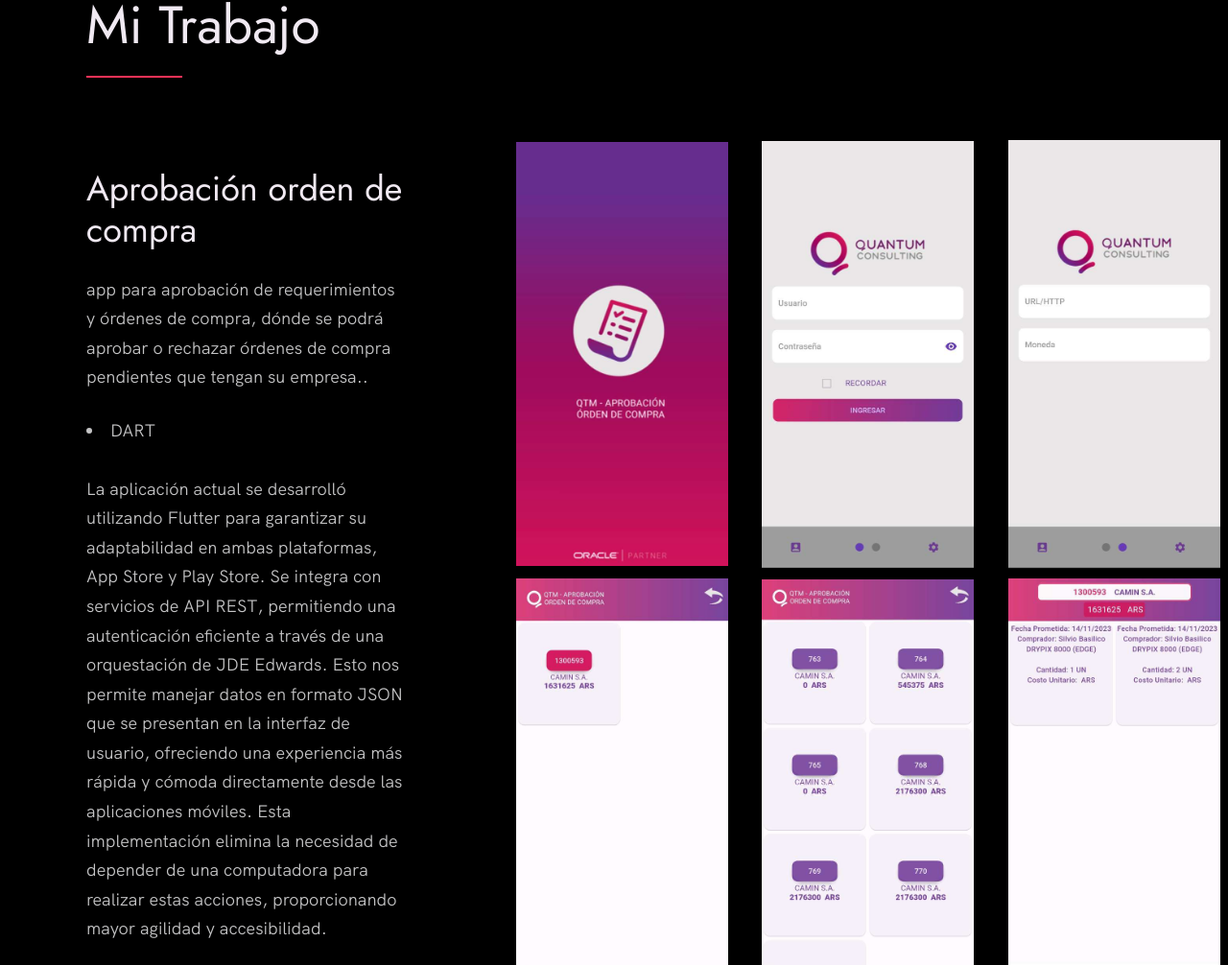
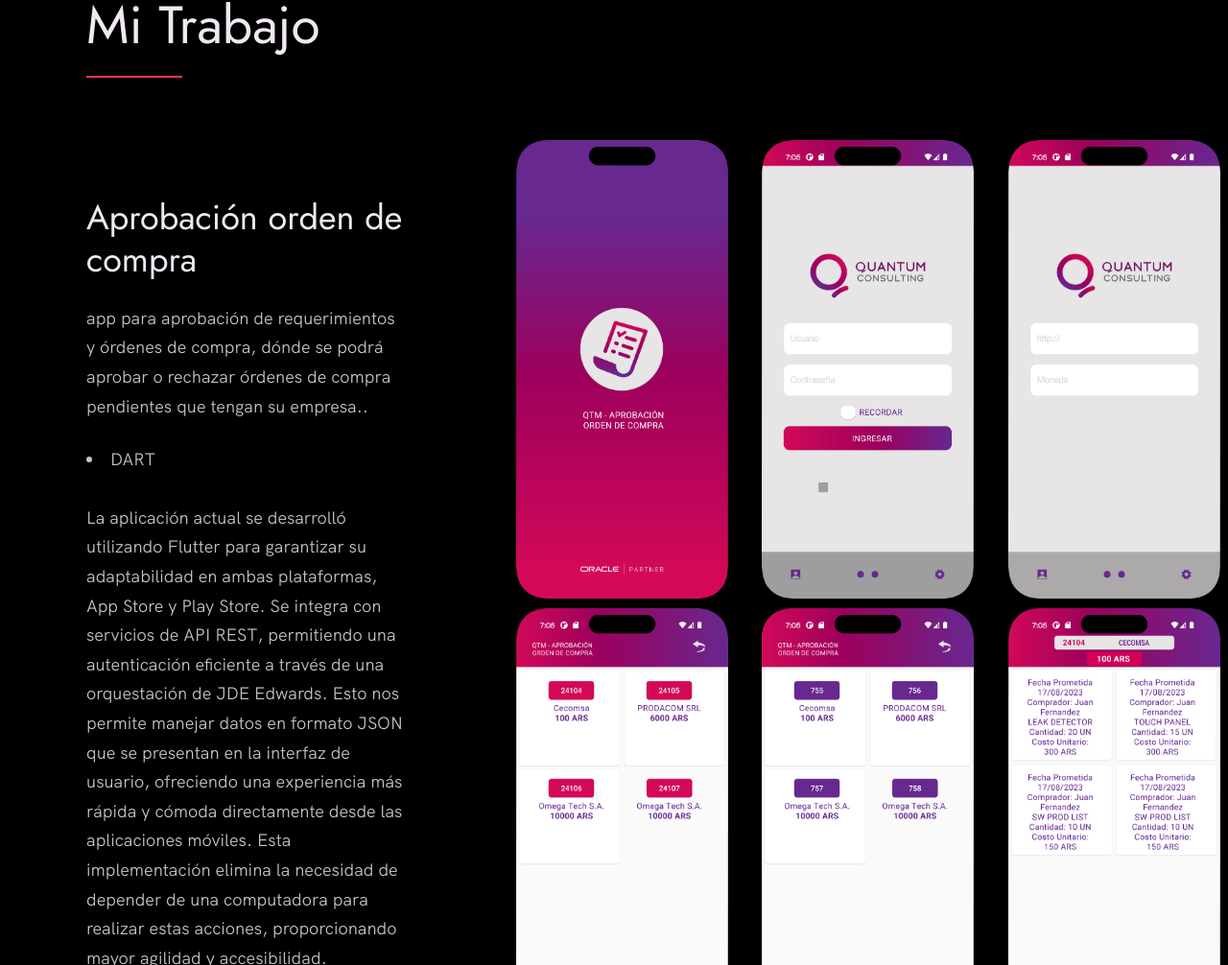
Before and after one commit to GiulianoNC/GiulianoNC.github.io, a plain HTML site: page index.html in a window 1280 px wide. Shown: the part 927-1933 px from the top of the page at 96% size. Drawn offline with Linux system fonts and the light colour scheme.

Commit message:
contenedor

```diff
--- a/index.html
+++ b/index.html
@@ -98,15 +98,15 @@
             </div>
             <div class="work__image-container">
               <div class="work__image-box">
-                <img src="./images/01_inicio.png" class="work__image" alt="Project 1" />
-                <img src="./images/project-1.1.png" class="work__image" alt="Project 1" />
-                <img src="./images/project-1.png" class="work__image" alt="Project 1" />
+                <img src="./images/Pantalla-01.png" class="work__image" alt="Project 1" />
+                <img src="./images/Pantalla-02.png" class="work__image" alt="Project 1" />
+                <img src="./images/Pantalla-03.png" class="work__image" alt="Project 1" />
               </div>
 
               <div class="work__image-box">
-                <img src="./images/project-2.A.png" class="work__image" alt="Project 1" />
-                <img src="./images/project-2.b.png" class="work__image" alt="Project 1" />
-                <img src="./images/project-3a.png" class="work__image" alt="Project 1" />
+                <img src="./images/Pantalla-04.png" class="work__image" alt="Project 1" />
+                <img src="./images/Pantalla-05.png" class="work__image" alt="Project 1" />
+                <img src="./images/Pantalla-06.png" class="work__image" alt="Project 1" />
               </div>
             </div>
 
@@ -136,6 +136,7 @@
                 </a>
               </div>
             </div>
+            <div class="work__image-container"></div>
             <div class="work__image-box">
               <img src="./images/c1.png" class="work__image" alt="Project 1" />
               <img src="./images/c2.png" class="work__image" alt="Project 1" />
@@ -148,7 +149,7 @@
               <img src="./images/c6.png" class="work__image" alt="Project 1" />
             </div>
           </div>
-
+        </div>
           <div class="work__box">
             <div class="work__text">
               <h3>Notificator</h3>
```
Also changed, not shown: images/Pantalla-01.png (added), images/Pantalla-02.png (added), images/Pantalla-03.png (added), images/Pantalla-04.png (added), images/Pantalla-05.png (added), images/Pantalla-06.png (added), images/Pantalla-07.png (added).
